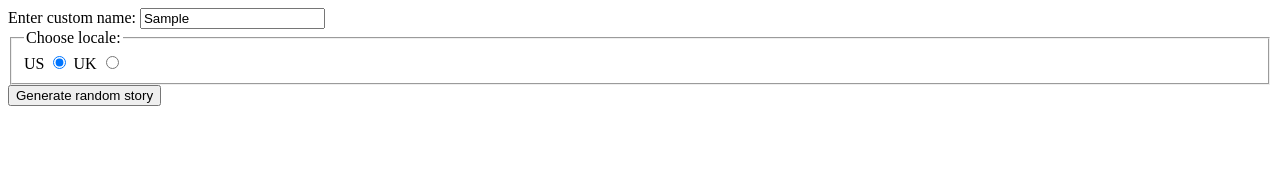
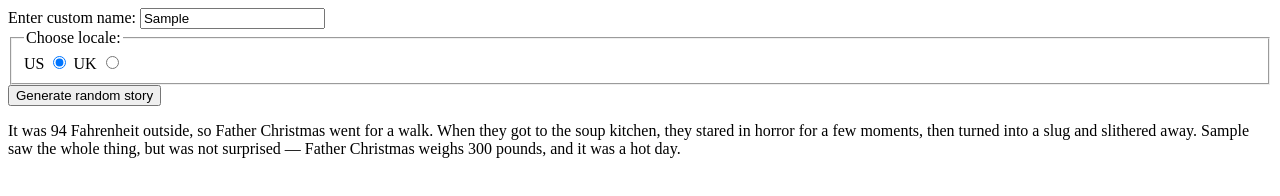
Before and after one commit to haris0171/haris0171.github.io, a plain HTML site: page lab4/part1/index.html in a window 1280 px wide. Both pictures are taken after typing "Sample" into the empty fields and a click on the button "Generate random story". Drawn offline with Linux system fonts and the light colour scheme.

Commit message:
Final Commit: Fix story generator script and HTML structure
Fix story generator script and HTML structure

- Corrected event listener syntax for generate button

- Changed storyText from array to string for replaceAll compatibility

- Split insertX/insertY/insertZ into proper arrays of strings

- Added UK locale conversion logic to replace temperature and weight in story

- Fixed HTML head/body structure for valid markup (closed head)

```diff
--- a/lab4/part1/main.js
+++ b/lab4/part1/main.js
@@ -1,5 +1,3 @@
-// Complete variable definitions and random functions
-
 const customName = document.getElementById("custom-name");
 const generateBtn = document.querySelector(".generate");
 const story = document.querySelector(".story");
@@ -9,10 +7,13 @@ function randomValueFromArray(array) {
   return array[random];
 }
 
-const storyText = ['It was 94 Fahrenheit outside, so :insertx: went for a walk. When they got to :inserty:, they stared in horror for a few moments, then :insertz:. Bob saw the whole thing, but was not surprised — :insertx: weighs 300 pounds, and it was a hot day.']
-const insertX = ['Willy the Goblin, Big Daddy, Father Christmas']
-const insertY= ['the soup kitchen, Disneyland, the White House']
-const insertZ = ['spontaneously combusted, melted into a puddle on the sidewalk, turned into a slug and slithered away']
+const storyText = 'It was 94 Fahrenheit outside, so :insertx: went for a walk. When they got to :inserty:, they stared in horror for a few moments, then :insertz:. Bob saw the whole thing, but was not surprised — :insertx: weighs 300 pounds, and it was a hot day.'
+const insertX = ['Willy the Goblin', 'Big Daddy', 'Father Christmas']
+const insertY= ['the soup kitchen', 'Disneyland', 'the White House']
+const insertZ = ['spontaneously combusted', 'melted into a puddle on the sidewalk', 'turned into a slug and slithered away']
+
+// Event Handler
+generateBtn.addEventListener('click', result );
 
 // Completed result function
     function result(){
@@ -32,24 +33,17 @@ const insertZ = ['spontaneously combusted, melted into a puddle on the sidewalk,
         const name = customName.value;
         newStory = newStory.replaceAll('Bob',name);
         }
-  return storyText;
+
+        if (document.getElementById("uk").checked) {
+//lbs to stone conversion
+        const weight = `${Math.round(300/14)} stones`;
+//convert farenheight to centigrade
+        const temperature = `${Math.round((94-32)*(5/9))} celsius`;
+        newStory = newStory.replaceAll('94 fahrenheit', temperature);
+        newStory = newStory.replaceAll('300 pounds', weight);
 }
 
-// Event listener and partial generate function definition
-
-generateBtn.addEventListener("click", generateStory);
-
-function generateStory() {
-  if (customName.value !== "") {
-    const name = customName.value;
-  }
-
-  if (document.getElementById("uk").checked) {
-    const weight = Math.round(300);
-    const temperature = Math.round(94);
-  }
-
-  // TODO: replace "" with the correct expression
-  story.textContent = "";
-  story.style.visibility = "visible";
+//
+        story.textContent = newStory;
+        story.style.visibility = 'visible';
 }
```
Also changed, not shown: lab4/part1/index.html (+1 -0 lines).
